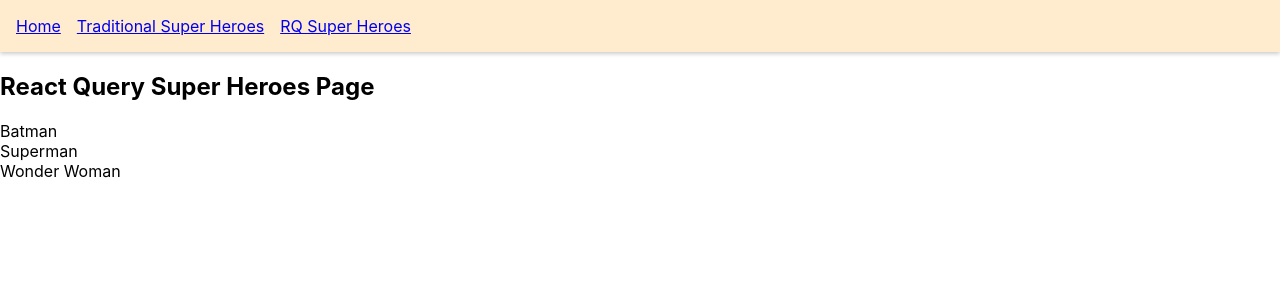
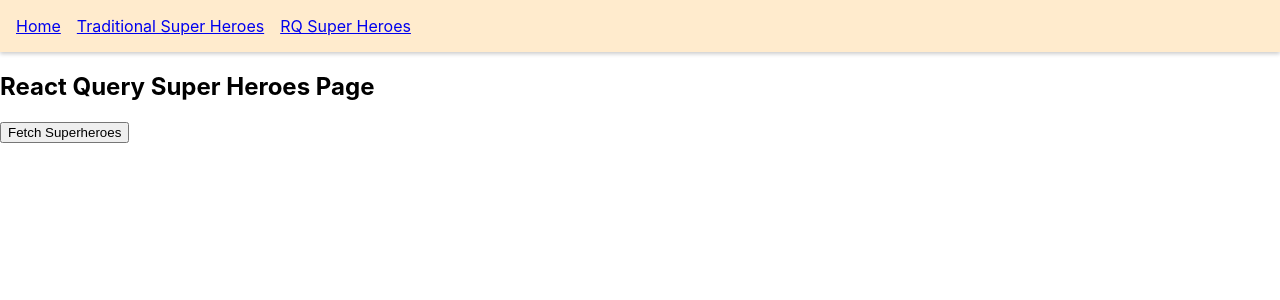
Before and after one commit to FarazIITK/react-query-demo, a React (Create React App) app: page /rq-super-heroes in a window 1280 px wide. Shown: the top 300 px of the page. Built offline with nearby package versions, Linux system fonts and the light colour scheme; data requests are answered from the project's data file.

Commit message:
Added logic to run useQuery on click event and not on initial mounting

```diff
--- a/src/Components/RQSuperHeroes.page.jsx
+++ b/src/Components/RQSuperHeroes.page.jsx
@@ -22,7 +22,7 @@ const fetchSuperHeroes = () => {
 // };
 
 export const RQSuperHeroesPage = () => {
-  const { isLoading, isFetching, data, isError, error } = useQuery(
+  const { isLoading, isFetching, data, isError, error, refetch } = useQuery(
     "super-heroes",
     fetchSuperHeroes,
     {
@@ -33,6 +33,7 @@ export const RQSuperHeroesPage = () => {
       // refetchIntervalInBackground: false,
       // refetchOnMount: false,
       // refetchOnWindowFocus: true,
+      enabled: false,
     }
   );
 
@@ -47,6 +48,7 @@ export const RQSuperHeroesPage = () => {
   return (
     <>
       <h2>React Query Super Heroes Page</h2>
+      <button onClick={() => refetch()}>Fetch Superheroes</button>
       {isFetching && <h3>Fetching in background</h3>}
       {data &&
         data.data.map((hero) => {
```
